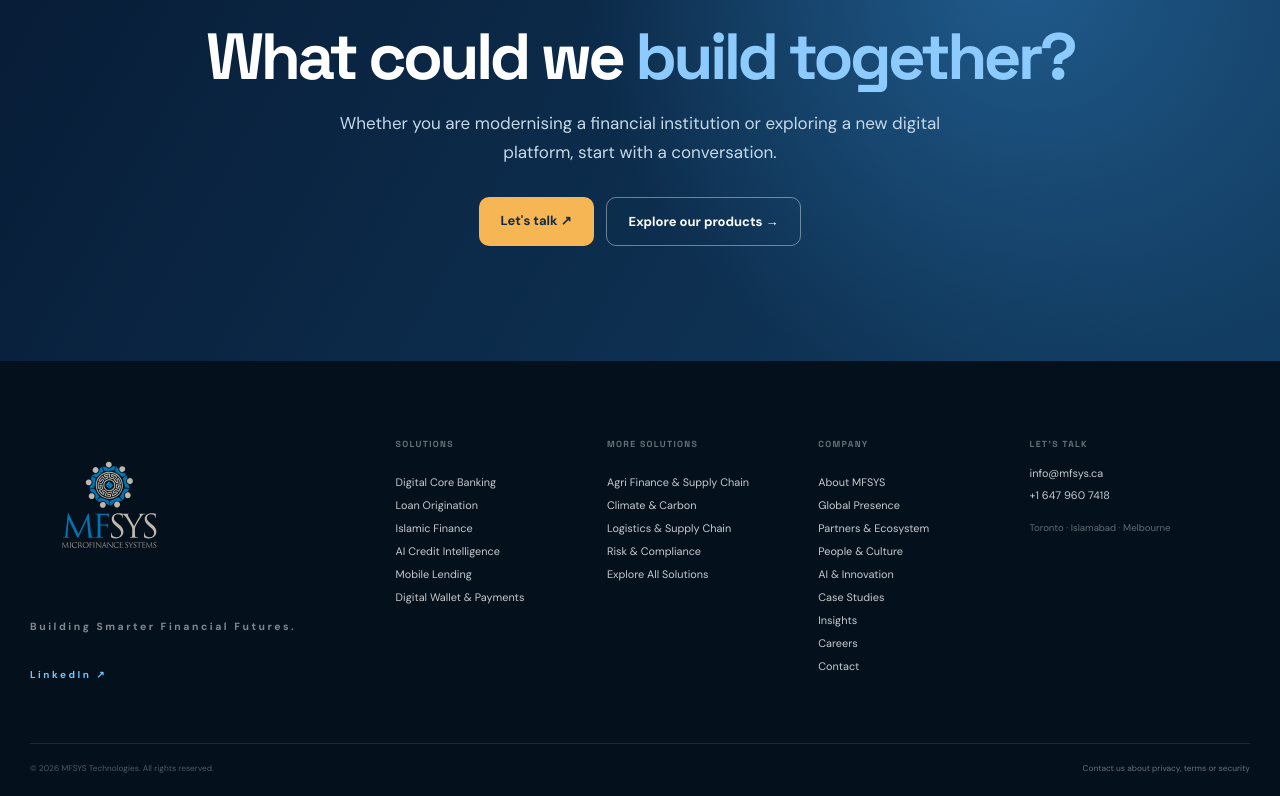
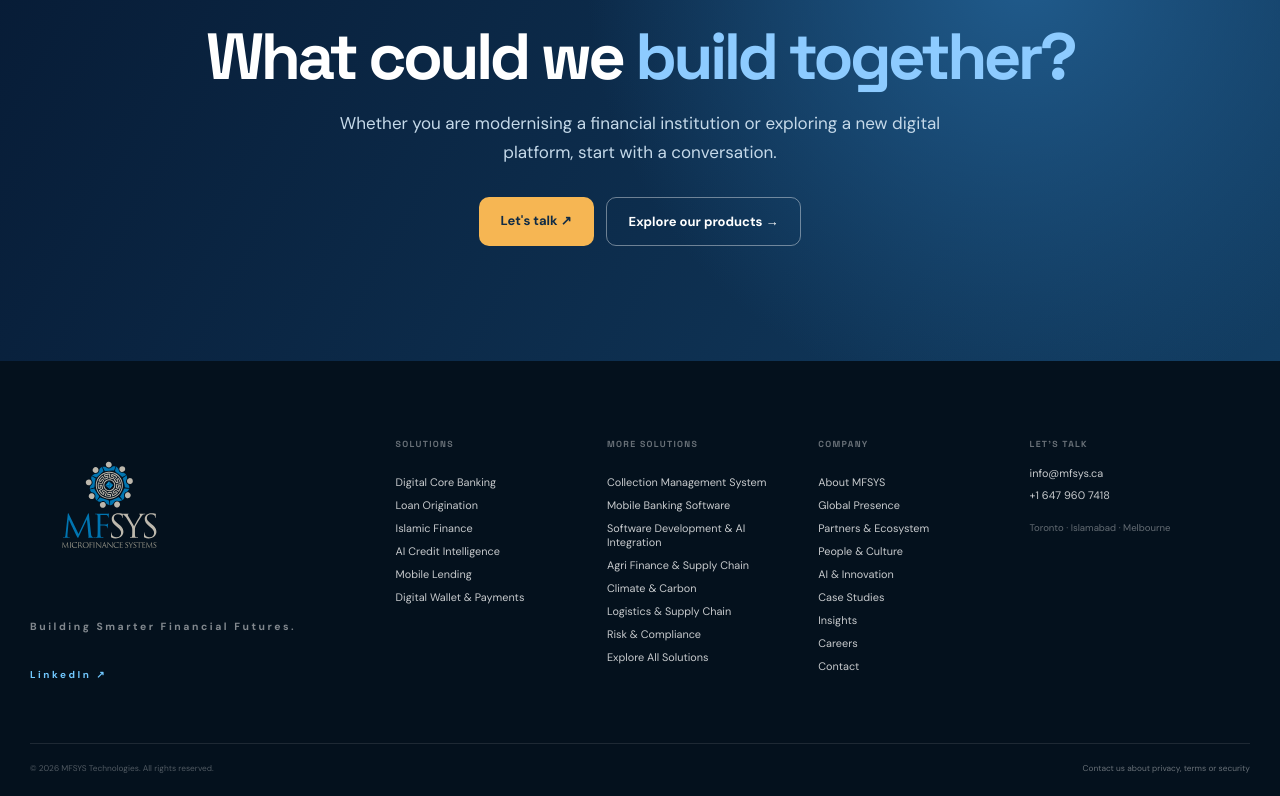
Before and after one commit to ali-mfsys/mfsys-website, a Next.js app: page / in a window 1280 px wide. Shown: the part 8307-9103 px from the top of the page. Built offline with nearby package versions, Linux system fonts and the light colour scheme.

Commit message:
Add internal footer links to new collection, mobile banking and enterprise development services

```diff
--- a/components/SiteFooter.tsx
+++ b/components/SiteFooter.tsx
@@ -4,7 +4,7 @@ import BrandLogo from "./BrandLogo";
 export default function SiteFooter(){
  const columns: Array<[string,string[],string[]]>=[
   ["SOLUTIONS",["Digital Core Banking","Loan Origination","Islamic Finance","AI Credit Intelligence","Mobile Lending","Digital Wallet & Payments"],["/solutions/digital-banking","/products/loanleaf","/products/shariahone","/products/loaniq","/products/zaroraat24","/products/include-mobile-app"]],
-  ["MORE SOLUTIONS",["Agri Finance & Supply Chain","Climate & Carbon","Logistics & Supply Chain","Risk & Compliance","Explore All Solutions"],["/products/digitalkisaan","/products/xchangecarbon","/products/cargoguard","/solutions/risk-compliance","/solutions"]],
+  ["MORE SOLUTIONS",["Collection Management System","Mobile Banking Software","Software Development & AI Integration","Agri Finance & Supply Chain","Climate & Carbon","Logistics & Supply Chain","Risk & Compliance","Explore All Solutions"],["/solutions/collection-management-system","/solutions/mobile-banking","/solutions/enterprise-software-development","/products/digitalkisaan","/products/xchangecarbon","/products/cargoguard","/products/ifrs9","/solutions"]],
   ["COMPANY",["About MFSYS","Global Presence","Partners & Ecosystem","People & Culture","AI & Innovation","Case Studies","Insights","Careers","Contact"],["/about","/global-presence","/partners","/people","/ai-innovation","/insights/case-studies","/insights","/careers","/contact"]]
  ];
  return <footer className="site-footer">
```
